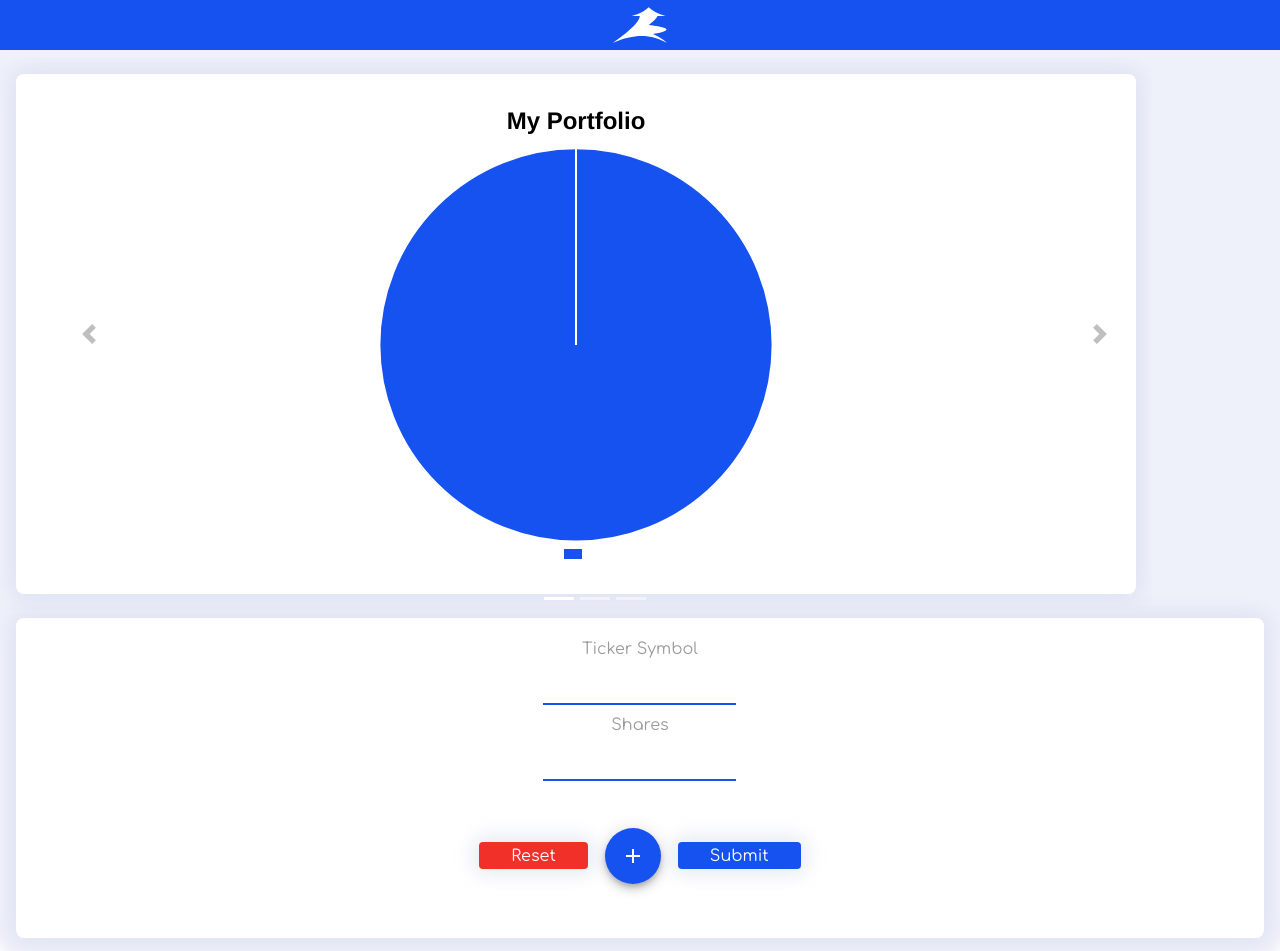
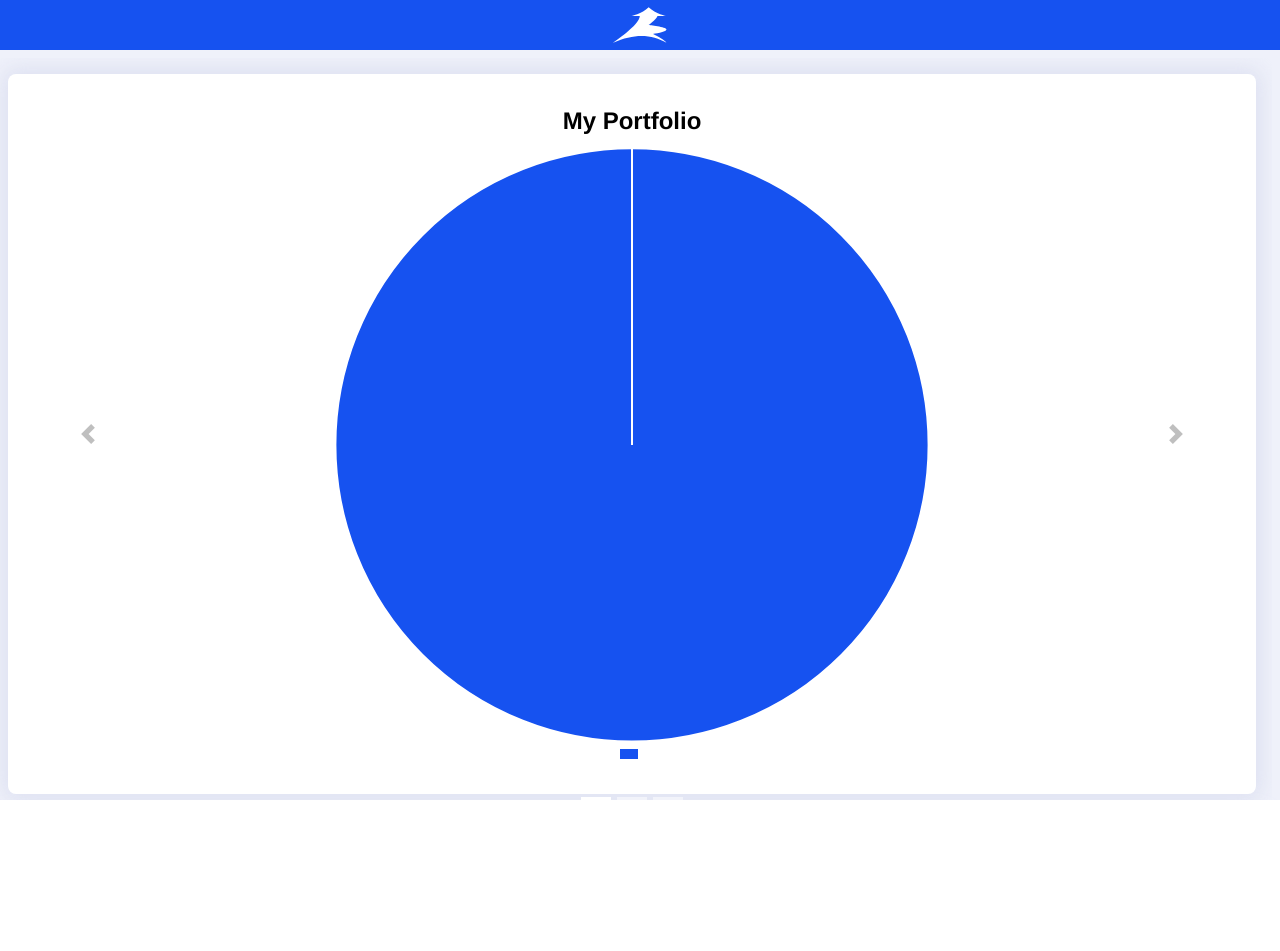
Before and after one commit to Tepeup/portfoliorater, a React (Create React App) app in the folder client/: page / in a window 1280 px wide. Shown: the top 951 px of the page. After the commit the page ends 800 px from the top, so only its background shows below. Built offline with nearby package versions, Linux system fonts and the light colour scheme.

Commit message:
fixed roation issues and made desktop version a little better

```diff
--- a/client/src/Components/Body/Body.styles.scss
+++ b/client/src/Components/Body/Body.styles.scss
@@ -7,12 +7,20 @@
 }
 
 .fixthis {
-    min-height: 65vh;
+    min-height: 90vh;
     background-color: white;
     margin: 1em;
     border-radius: 0.5em;
     padding: 1.5em;
     box-shadow: $boxshadow;
+    @media only screen and (max-width: 825px) {
+        /* For mobile phones: */
+        min-height: 100vh;
+    }
+    @media only screen and (max-width: 412px) {
+        /* For mobile phones: */
+        min-height: 65vh;
+    }
 }
 .carousel-indicators {
     margin: 0;
@@ -60,6 +68,7 @@
     background-color: #dbe2f5;
     padding: 0em;
     box-sizing: border-box;
+    overflow-x: hidden;
 
     @media only screen and (max-width: 825px) {
         /* For mobile phones: */
@@ -158,7 +167,7 @@
         }
 
         .carousel-inner {
-            width: 90vw;
+            width: 100vw;
             @media only screen and (max-width: 825px) {
                 /* For mobile phones: */
                 width: 100vw;
@@ -199,6 +208,7 @@
             min-height: 40vh;
             margin: 0 1em;
             box-shadow: $boxshadow;
+            width: 98vw;
 
             @media only screen and (max-width: 825px) {
                 /* For mobile phones: */
--- a/client/src/Components/New/New.styles.scss
+++ b/client/src/Components/New/New.styles.scss
@@ -31,7 +31,7 @@
     padding: 0.5em;
     box-sizing: border-box;
     justify-content: center;
-    max-width: 100vw;
+    max-width: 98vw;
     min-height: 20vh;
     margin: 1em 1em;
     box-shadow: 0 0 20px 5px rgba(194, 200, 228, 0.4);
@@ -40,9 +40,11 @@
         margin: 0 1em 1em 1em;
         padding: 1em;
         grid-area: 4/1 / span 1 / span 1;
+        max-width: 100vw;
     }
     @media only screen and (max-width: 412px) {
         /* For mobile phones: */
+        max-width: 100vw;
         margin: 1em 1em;
         padding: 1em;
         grid-area: 4/1 / span 1 / span 1;
```
